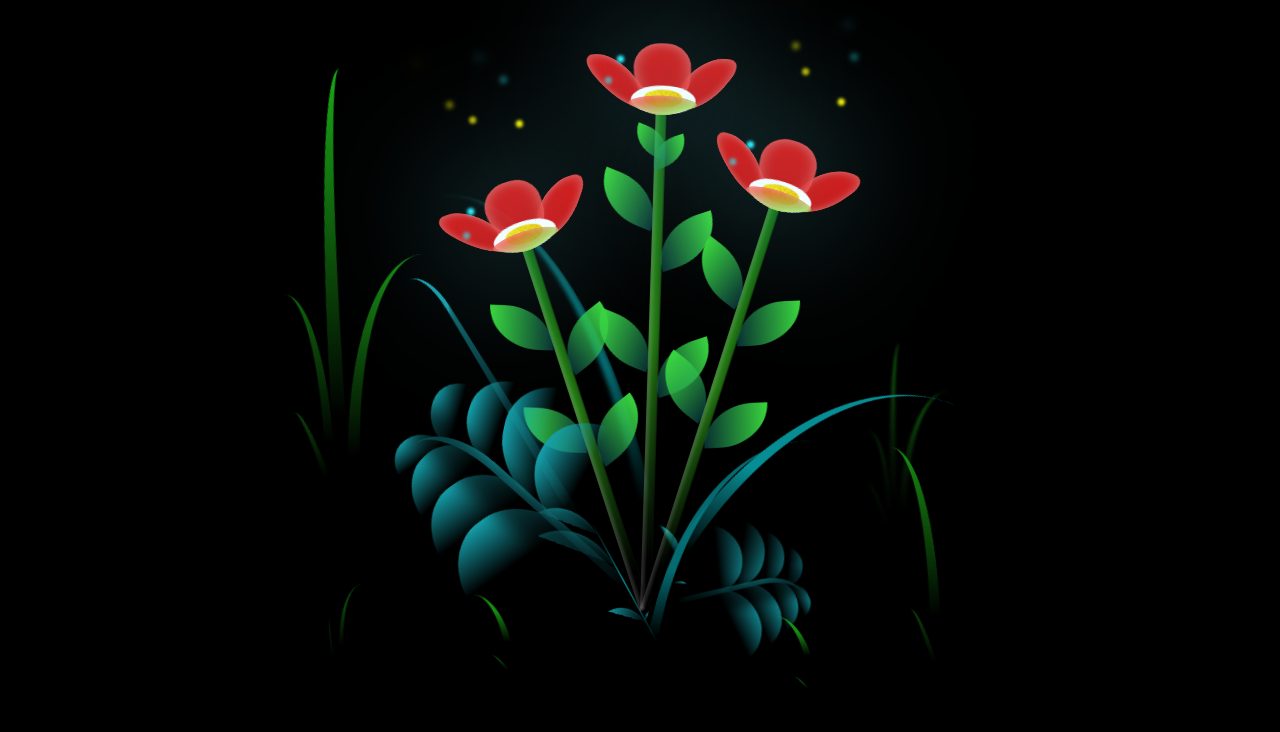
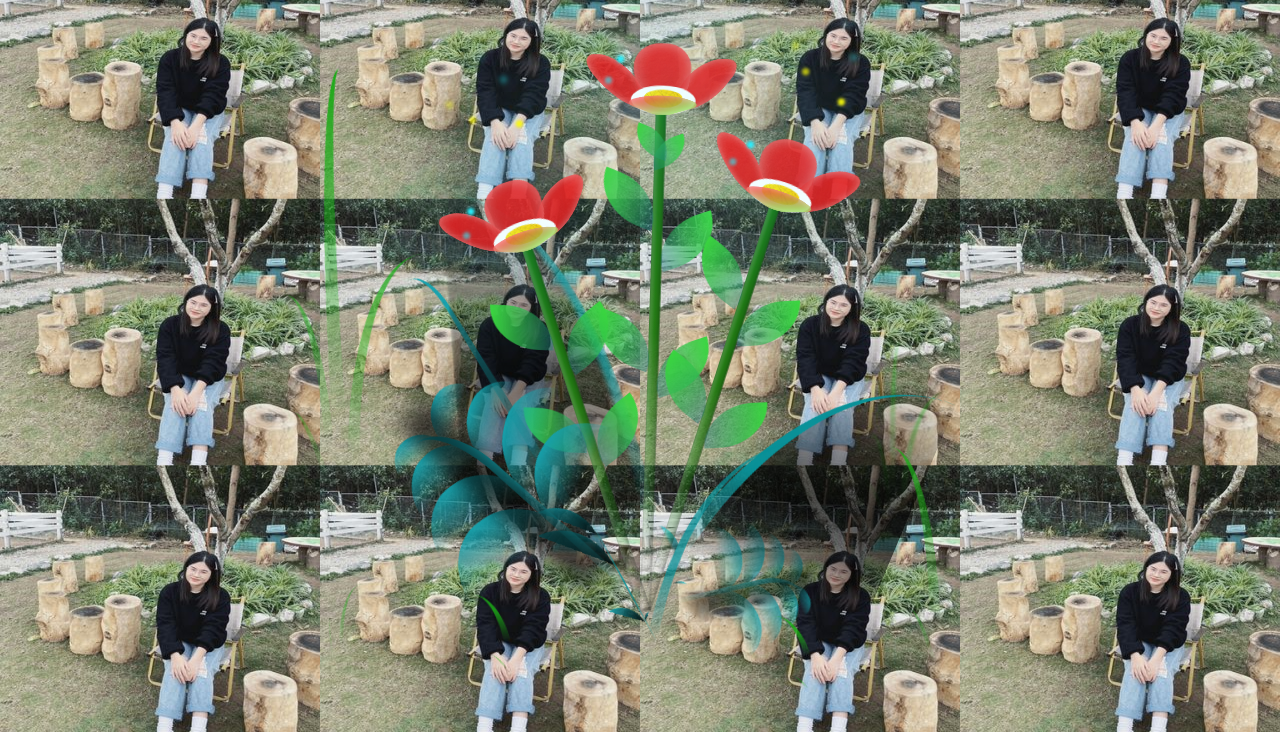
Before and after one commit to vbd5421/day83, a website: page index.html in a window 1280 px wide. Shown: the part 68-800 px from the top of the page. Drawn offline with Linux system fonts and the light colour scheme.

Commit message:
Update style.css

```diff
--- a/style.css
+++ b/style.css
@@ -11,7 +11,7 @@
 }
 
 body {
-  background-image: url("/https://scontent.fhan2-4.fna.fbcdn.net/v/t39.30808-1/484076954_578545265204524_3097166122673291342_n.jpg?stp=dst-jpg_s200x200_tt6&_nc_cat=110&ccb=1-7&_nc_sid=e99d92&_nc_ohc=lh9hb_Wm_RYQ7kNvwFwCg4Z&_nc_oc=Adk-fnwpY8Eocvufxjau2v3Vu4FY_hEgJv8Oji9AFixusaPjCCzi_3RnGfF1D4JUuG8&_nc_zt=24&_nc_ht=scontent.fhan2-4.fna&_nc_gid=0pPtp59c6OyUsCVak_iEVg&oh=00_AfGueRABvMjrncLAgvEREcnq-KVrG0h9PR8UZb9o7LrAVQ&oe=68116E85");
+  background-image: url("/img.jpg");
   background-repeat:round;
   display: flex;
   align-items: flex-end;
```
